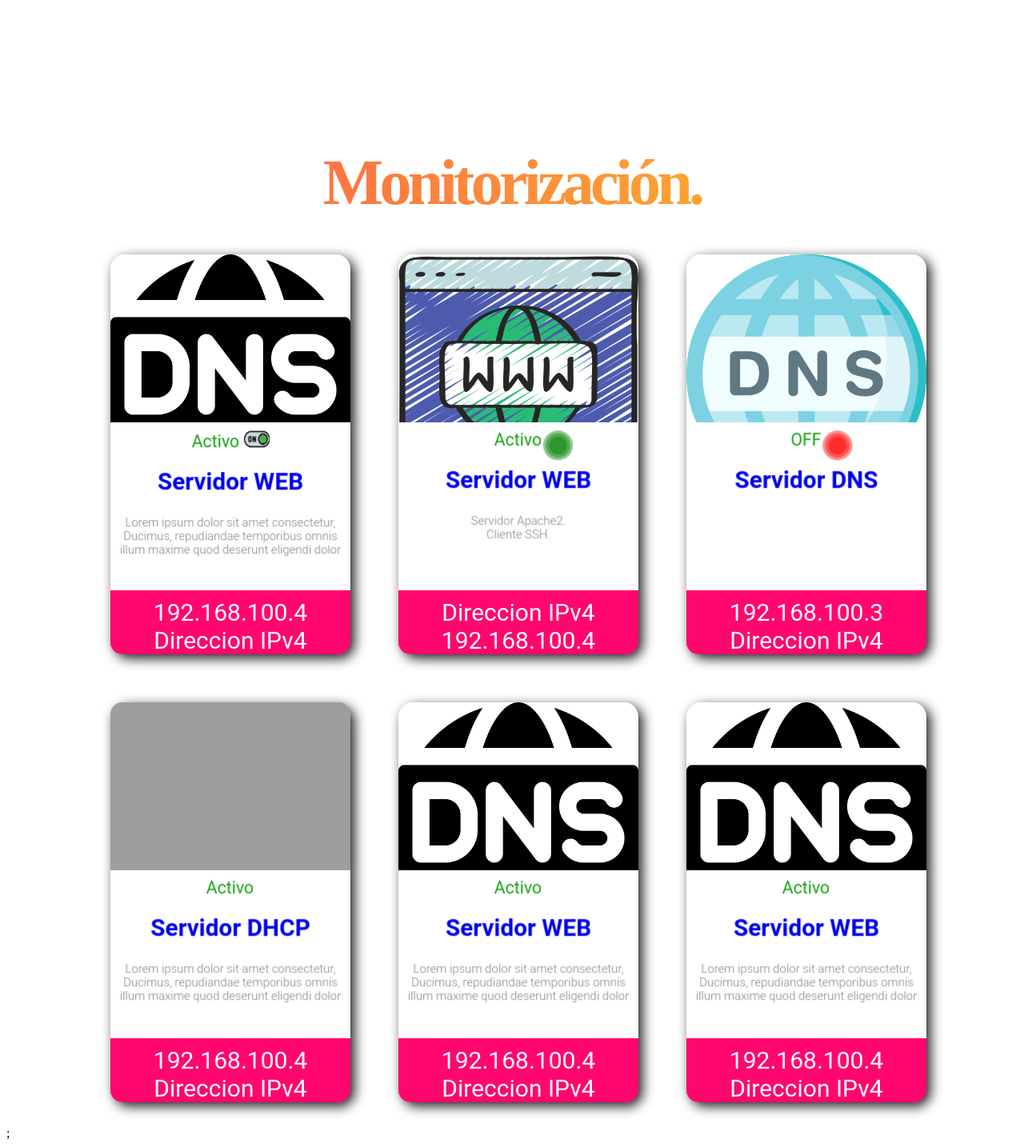
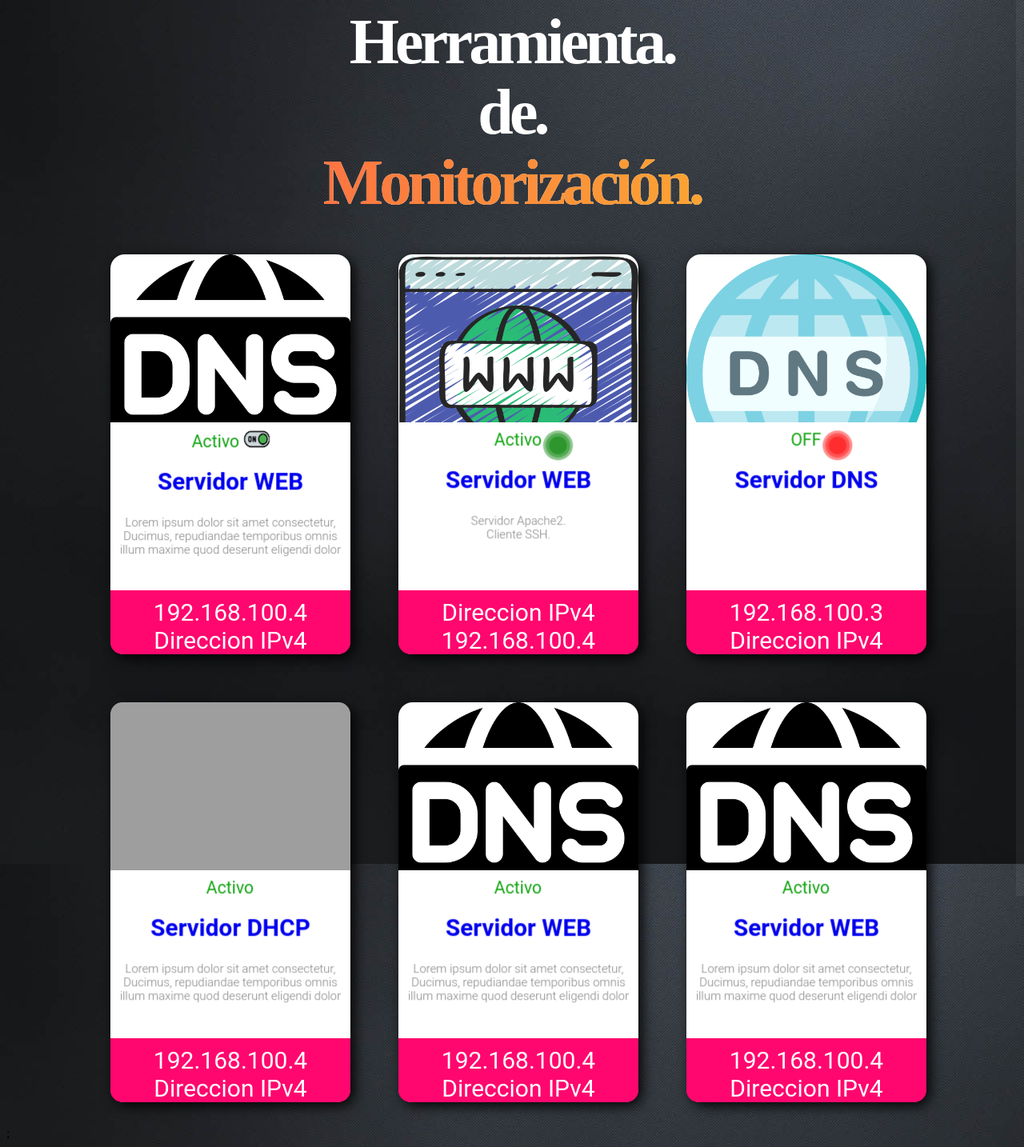
Before and after one commit to Dreamer-byte/Web-Monitoreo-AdminServer, a PHP site: page / in a window 1280 px wide. Shown: the whole page at 80% size. Run offline with PHP 8.4, Linux system fonts and the light colour scheme; grey boxes are pictures that could not be loaded.

Commit message:
Se cambio el fondo de la app

```diff
--- a/styles/card.css
+++ b/styles/card.css
@@ -13,7 +13,7 @@
 
   }
 body{
-  /* background:url("./imagenes/background.jpg"); */
+  background:url("/imagenes/background.jpg");
   overflow-x: hidden;
 }
 
```
